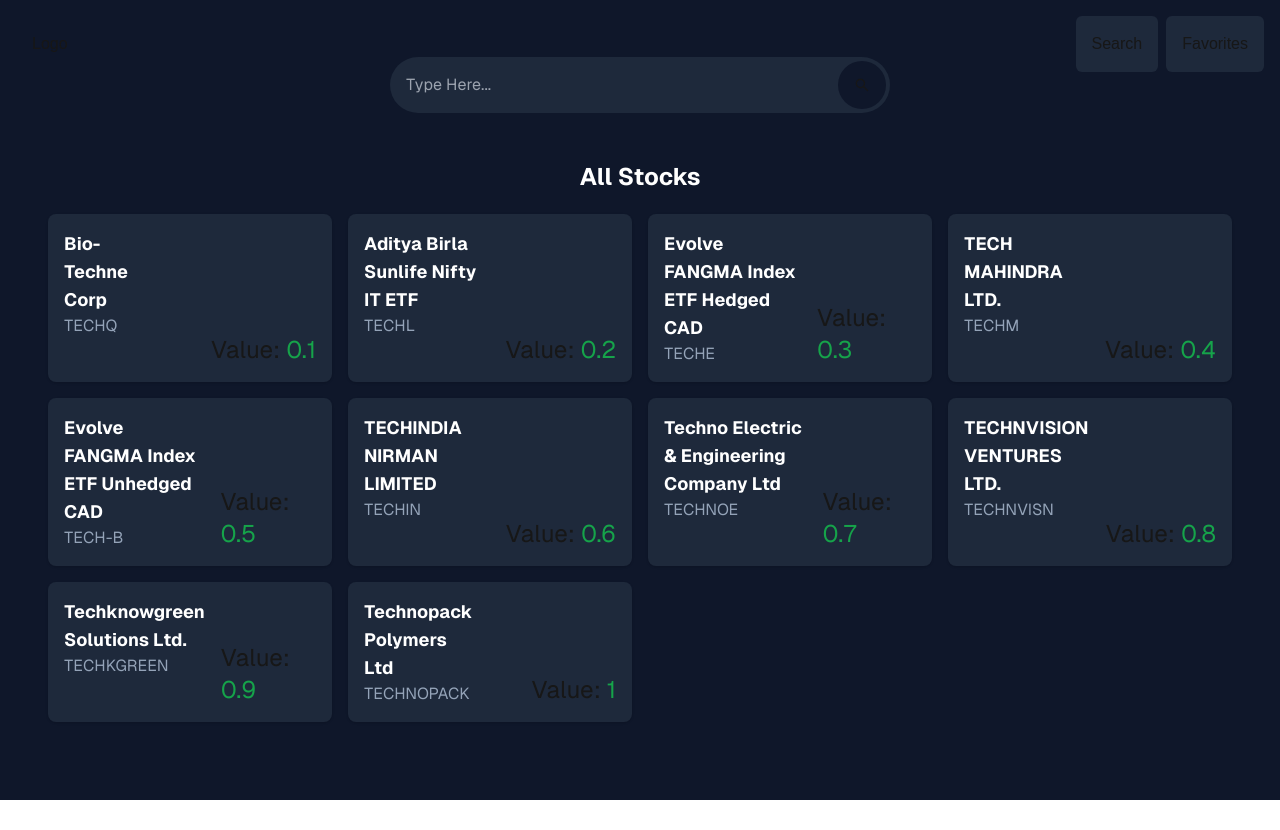
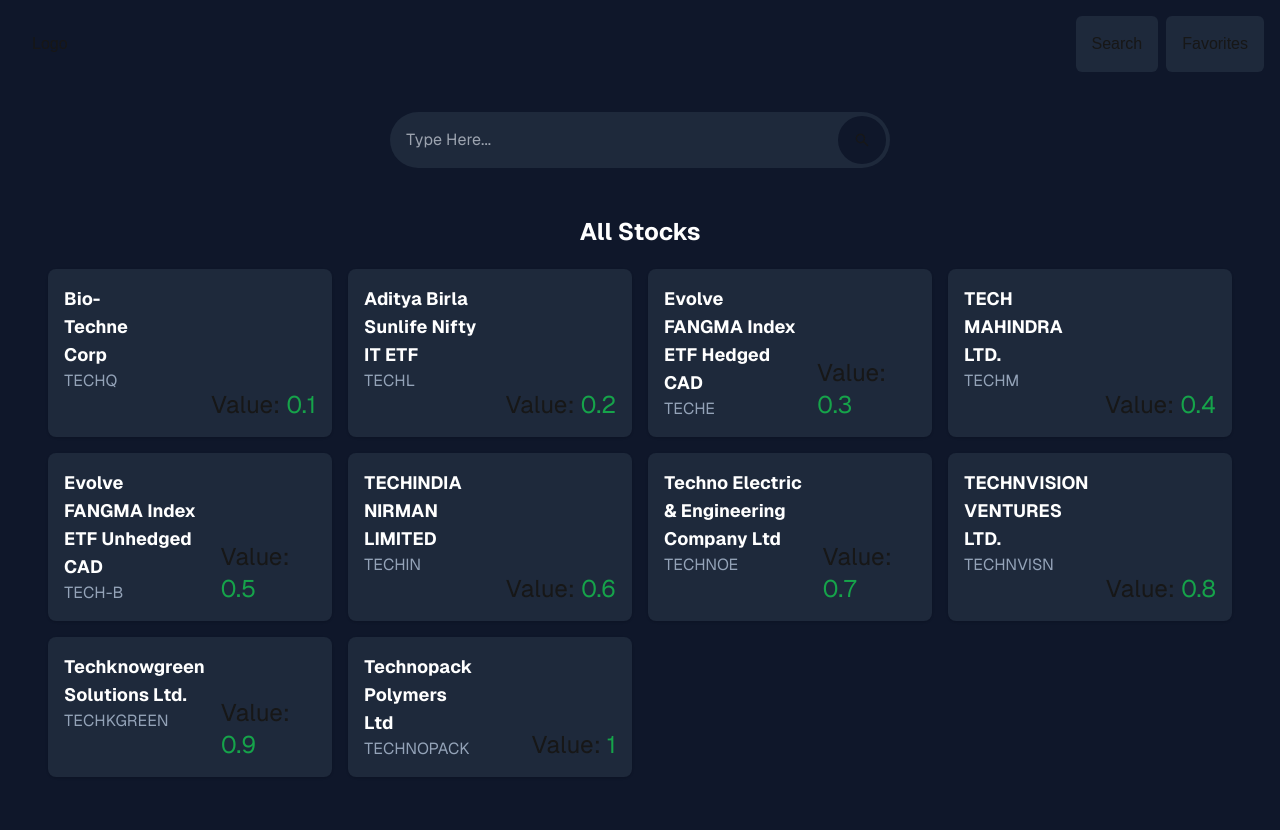
Before and after one commit to NoPMK/stock_search, a Next.js app: page / in a window 1280 px wide. Before the commit the page ends 800 px from the top, so only its background shows below. Built offline with nearby package versions, Linux system fonts and the light colour scheme.

Commit message:
add top-margin to component

```diff
--- a/components/searchbar.tsx
+++ b/components/searchbar.tsx
@@ -10,7 +10,7 @@
   };
 
   return (
-    <form className="w-full max-w-[500px] relative">
+    <form className="w-full max-w-[500px] relative mt-20">
       <div className="relative">
         <input
           type="search"
```
